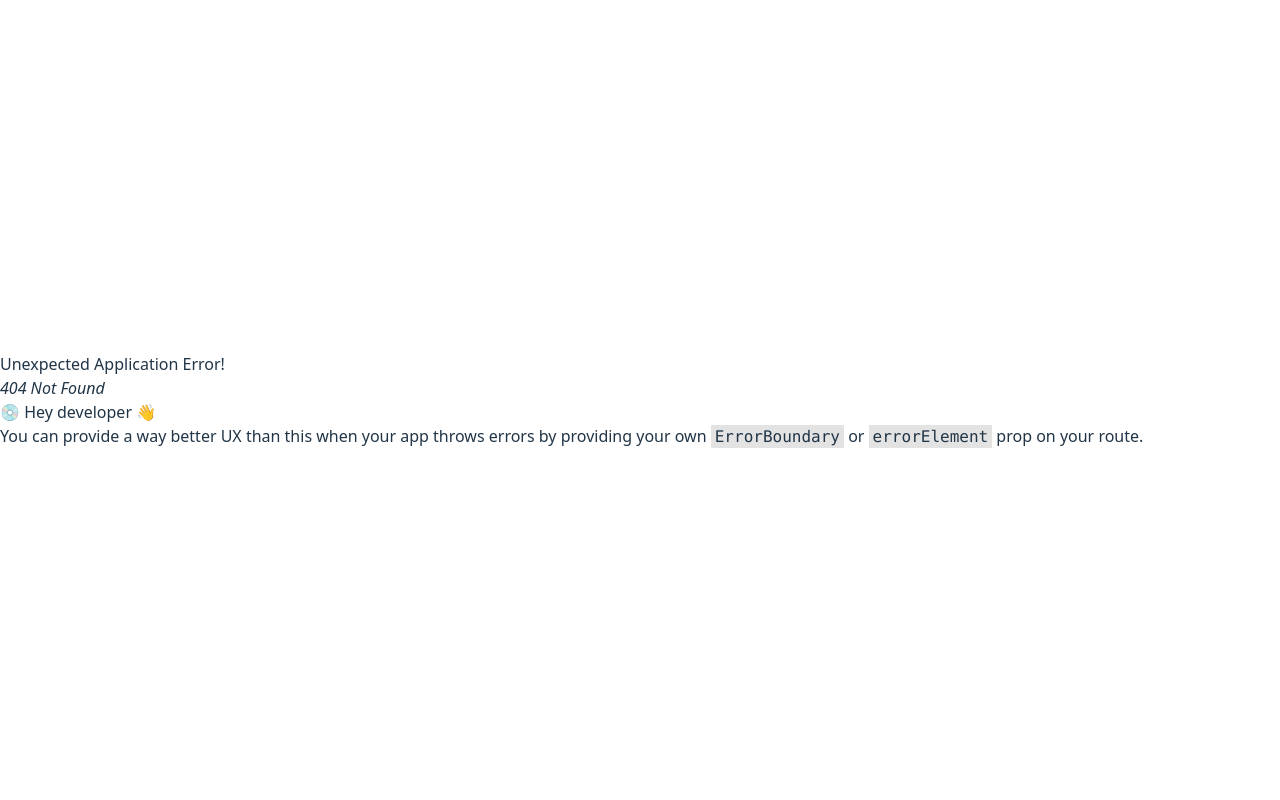
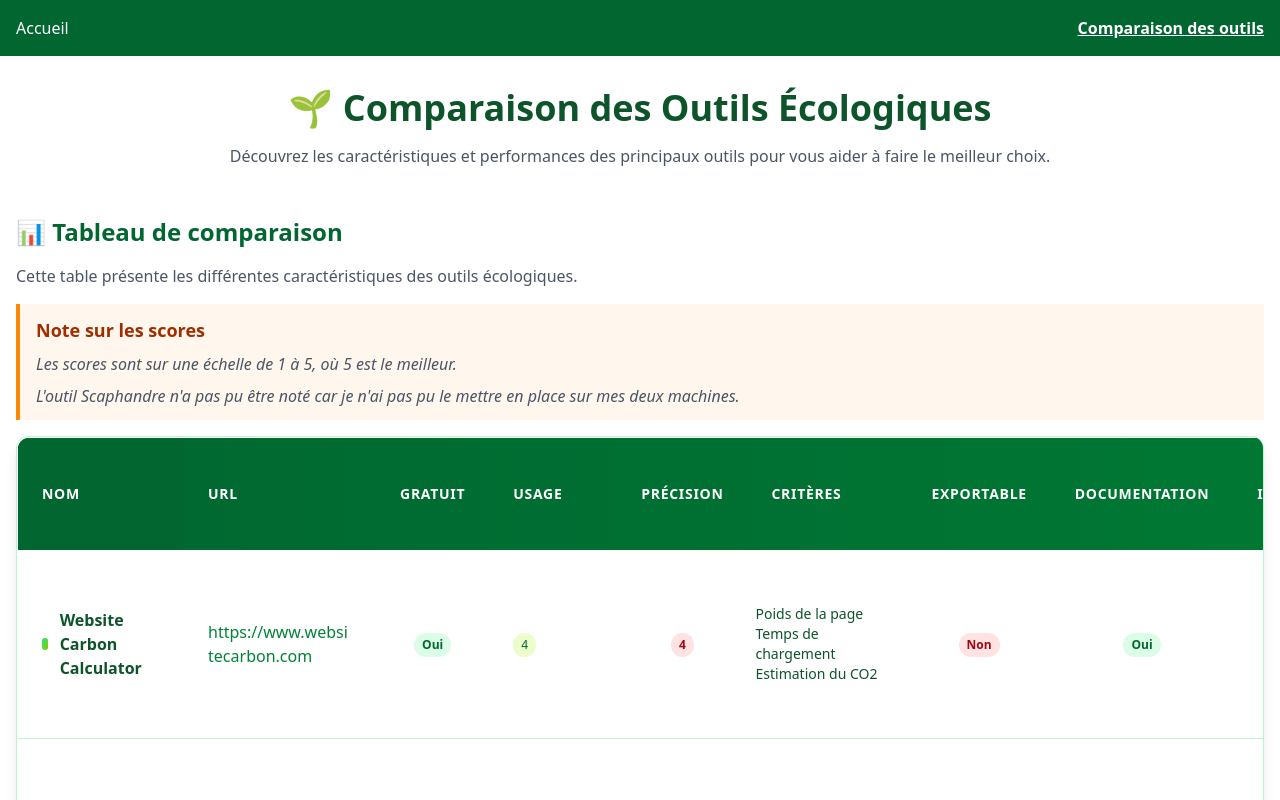
Before and after one commit to NotSkilix/BUT5-Ecoconception-WEB, a React (Vite) app: page /comparaison-outils in a window 1280 px wide. Before the commit this address had no page. Shown: the top 800 px of the page. Built offline with nearby package versions, Linux system fonts and the light colour scheme.

Commit message:
feat(Navbar): add Navbar component and integrate it into all the page containers

```diff
--- /dev/null
+++ b/src/components/shared/Navbar.jsx
@@ -0,0 +1,44 @@
+import { Link, useLocation } from "react-router-dom";
+
+const Navbar = () => {
+    const currentPath = useLocation().pathname
+
+    function getStyle(path){
+        switch (path){
+            case currentPath: return "text-white font-bold underline"
+            default: return "text-white hover:text-gray-300"
+        }
+    }
+
+    return (
+        <div>
+            <nav className="bg-green-800 p-4 flex justify-center space-x-8">
+                <div className="container mx-auto flex justify-between">
+                    <Link to="/"
+                          className={getStyle("/")}>
+                        Accueil
+                    </Link>
+                    <Link to="/comparaison-outils" className={getStyle("/comparaison-outils")}>
+                        Comparaison des outils
+                    </Link>
+                </div>
+            </nav>
+        </div>
+    )
+}
+
+export default Navbar
+
+// import { Link } from "react-router-dom";
+//
+// function Navbar() {
+//     return (
+//         <nav className="bg-green-800 p-4">
+//             <div className="container mx-auto flex justify-between">
+//                 <Link to="/" className="text-white font-bold">Accueil</Link>
+//             </div>
+//         </nav>
+//     );
+// }
+//
+// export default Navbar;
--- a/src/components/toolsComparaison/ToolsComparaisonPage.jsx
+++ b/src/components/toolsComparaison/ToolsComparaisonPage.jsx
@@ -4,6 +4,7 @@ import RadarChart from "./RadarChart.jsx";
 import toolsComparison from "../../data/toolsComparaison.json";
 import toolsReportData from "../../data/toolsReport.json";
 import ToolsReport from "./ToolsReport.jsx";
+import Navbar from "../shared/Navbar.jsx";
 
 const ToolsComparaisonPage = () => {
     const [tools, setTools] = React.useState({});
@@ -14,6 +15,8 @@ const ToolsComparaisonPage = () => {
     }, []);
 
     return (
+        <div>
+            <Navbar />
             <div className="max-w-7xl mx-auto px-4 py-8">
                 {/* Main page heading */}
                 <h1 className="text-4xl font-bold text-green-900 text-center mb-4">
@@ -82,6 +85,7 @@ const ToolsComparaisonPage = () => {
                     </div>
                 )}
             </div>
+        </div>
     );
 };
 
--- a/src/index.css
+++ b/src/index.css
@@ -15,47 +15,6 @@
   -moz-osx-font-smoothing: grayscale;
 }
 
-a {
-  font-weight: 500;
-  color: #646cff;
-  text-decoration: inherit;
-}
-a:hover {
-  color: #535bf2;
-}
-
-body {
-  margin: 0;
-  display: flex;
-  place-items: center;
-  min-width: 320px;
-  min-height: 100vh;
-}
-
-h1 {
-  font-size: 3.2em;
-  line-height: 1.1;
-}
-
-button {
-  border-radius: 8px;
-  border: 1px solid transparent;
-  padding: 0.6em 1.2em;
-  font-size: 1em;
-  font-weight: 500;
-  font-family: inherit;
-  background-color: #1a1a1a;
-  cursor: pointer;
-  transition: border-color 0.25s;
-}
-button:hover {
-  border-color: #646cff;
-}
-button:focus,
-button:focus-visible {
-  outline: 4px auto -webkit-focus-ring-color;
-}
-
 @media (prefers-color-scheme: light) {
   :root {
     color: #213547;
--- a/src/main.jsx
+++ b/src/main.jsx
@@ -3,12 +3,17 @@ import { createRoot } from 'react-dom/client'
 import './index.css'
 import {createBrowserRouter, RouterProvider} from "react-router-dom"
 import Home from "./components/home/Home.jsx";
+import ToolsComparaisonPage from "./components/toolsComparaison/ToolsComparaisonPage.jsx";
 
 console.log("Daron")
 const router = createBrowserRouter([
     {
         path: "/",
         element: <Home />,
+    },
+    {
+        path: "/comparaison-outils",
+        element: <ToolsComparaisonPage />,
     }
 ]);
 
```
Lines whose indentation alone changed are shown as unchanged.
